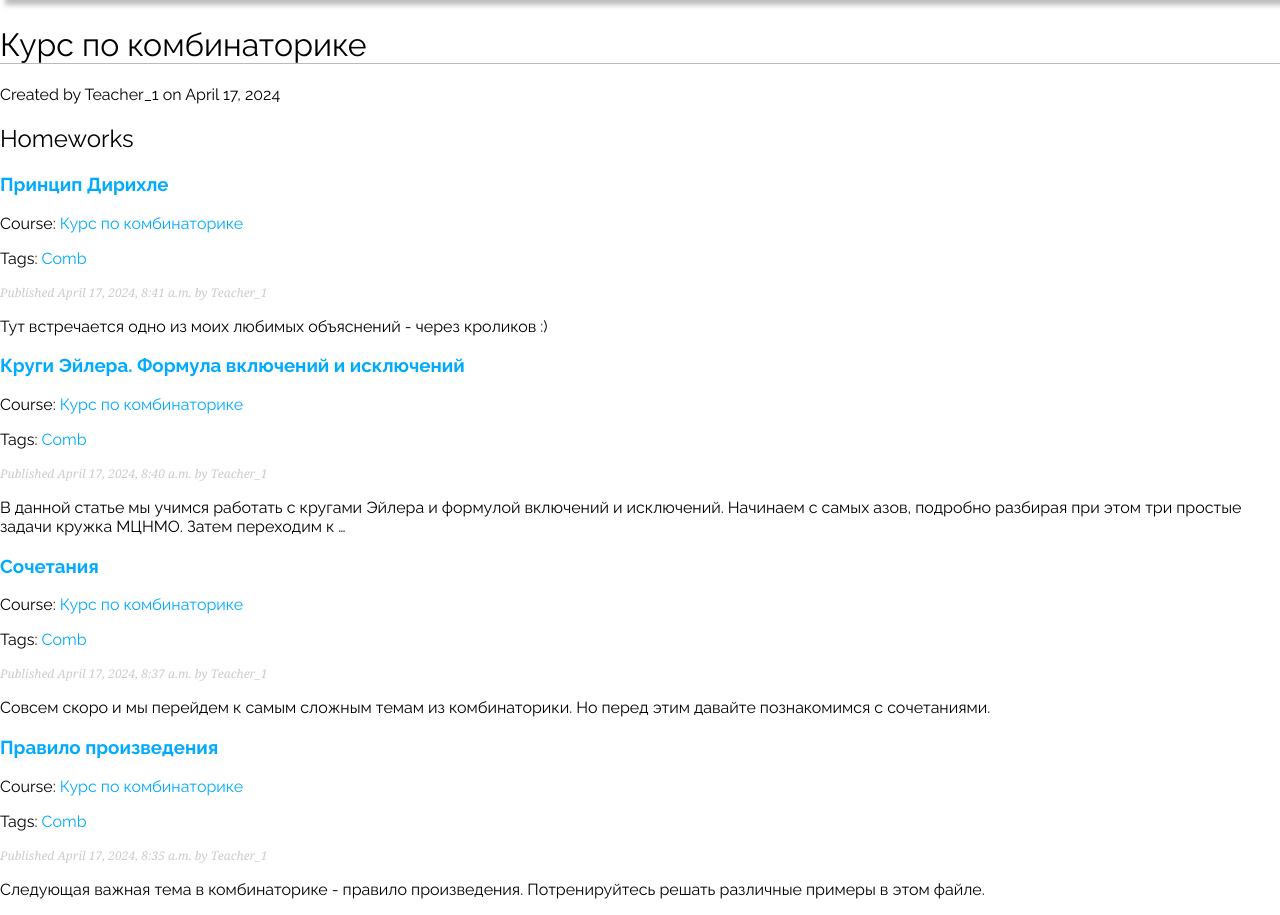
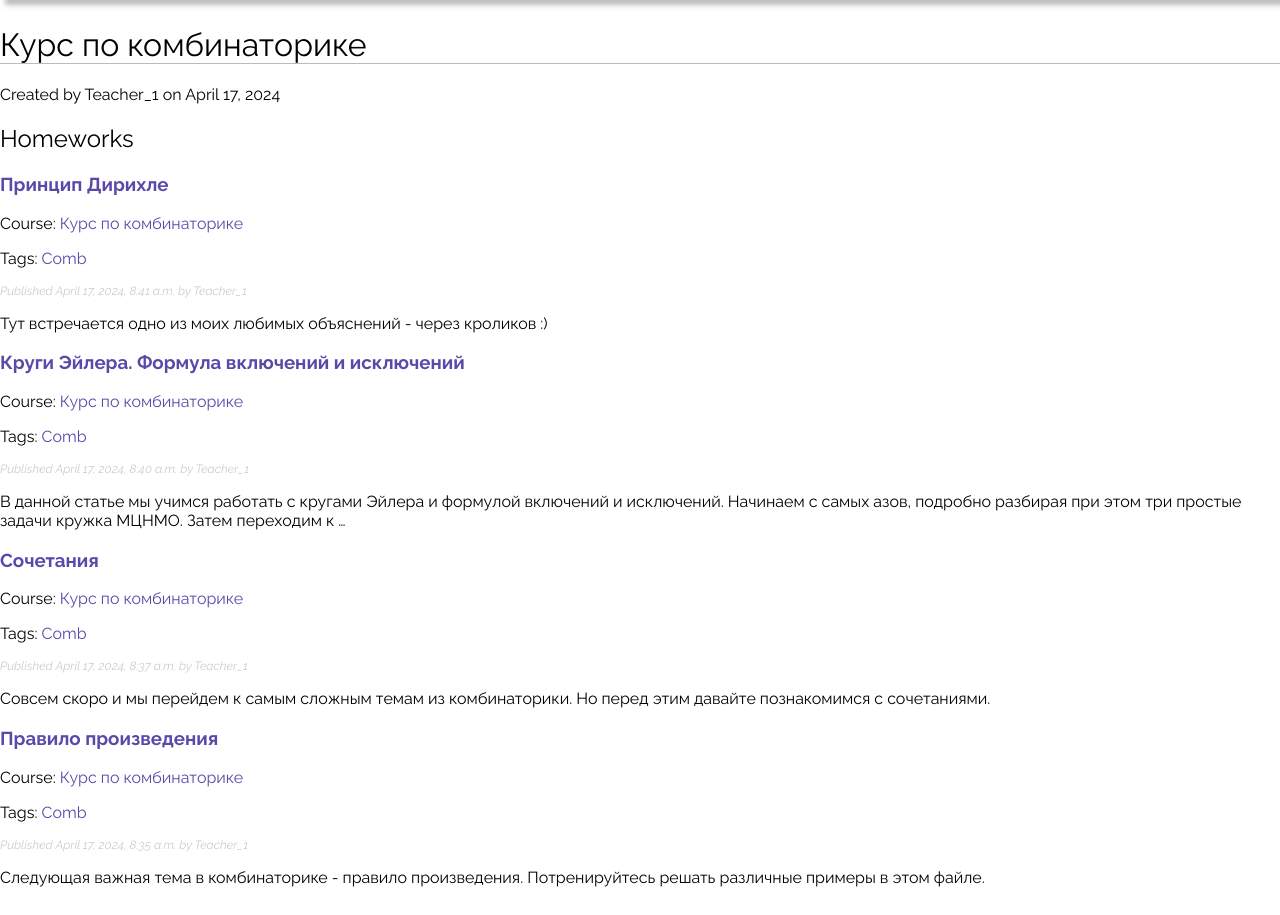
Before and after one commit to xartak/AssignMate, a Django app: page /courses/4/ in a window 1280 px wide. Shown: the part 51-966 px from the top of the page. After the commit the page ends 938 px from the top, so only its background shows below. Run offline with Django 5.2, Linux system fonts and the light colour scheme; a user stored in the database is signed in; data comes from the database, SQL or seed files in the repository; both versions use the stored data as it was after the commit; parts of the project's set-up code (start-up, migrations or seed data) failed here and were passed over.

Commit message:
edit commit buttons

```diff
--- a/assign/static/css/styles.css
+++ b/assign/static/css/styles.css
@@ -8,7 +8,7 @@ body {
 }
 
 a {
-    color: #00abff;
+    color: #5B48A9;
     text-decoration: none;
 }
 
@@ -48,7 +48,6 @@ h2 {
 
 p.date {
     color: #ccc;
-    font-family: georgia, serif;
     font-size: 12px;
     font-style: italic;
 }
@@ -62,7 +61,9 @@ p.date {
 /* forms */
 input[type=submit] {
     font-weight: bold;
-    background: #00abff;
+    background: #5B48A9;
+    border-radius: 8px;
+    border: none;
     color: #fff;
     padding: 10px 20px;
     font-size: 14px;
```
Also changed, not shown: db.sqlite3.
